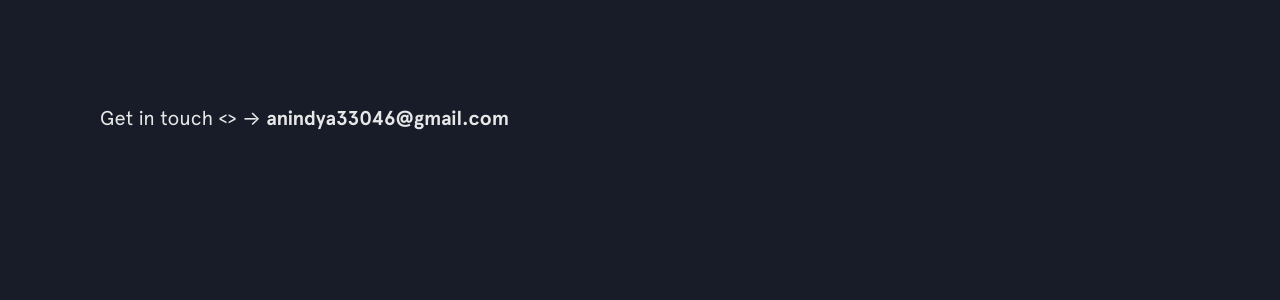
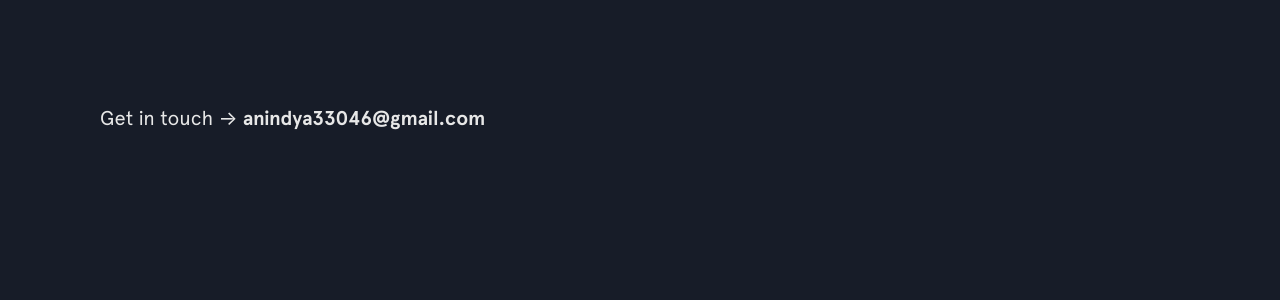
Before and after one commit to An1ndya/An1ndya.github.io, a Jekyll site: the page built from index.html, in a window 1280 px wide. Shown: the part 599-899 px from the top of the page. Built offline with Jekyll 4.4.1, drawn with Linux system fonts in a browser that asks for light colours; nearby versions of some CDN libraries.

Commit message:
trap and amends

```diff
--- a/_includes/intro.html
+++ b/_includes/intro.html
@@ -9,9 +9,8 @@
   </h2>
 
   <h3 class="intro__contact">
-    <span>Get in touch </span>
+    <span>Get in touch</span>
     <!--<span class="emoji pointer"></span>-->
-	<span><>
     <span>&rarr;</span>
       <a href="mailto:anindya33046@gmail.com" target="_blank" class="underline-link">anindya33046@gmail.com</a>
     </span>
--- a/_includes/top-button.html
+++ b/_includes/top-button.html
@@ -1,4 +1,4 @@
 <button id="top-button">
   <!--<img src="{{site.baseurl}}/img/emojis/pointing-up.png" alt="">-->
-  <span>&uarr;</span>
+  <h1><span>&uarr;</span><h1>
 </button>
--- a/js/main.js
+++ b/js/main.js
@@ -41,7 +41,8 @@ $(function() {
   });
 
   const hand = document.querySelector('.emoji.wave-hand');
-
+  if(hand)
+  {
     function waveOnLoad() {
       hand.classList.add('wave');
       setTimeout(function() {
@@ -60,6 +61,7 @@ $(function() {
     hand.addEventListener('mouseout', function() {
       hand.classList.remove('wave');
     });
+  }
 
   window.sr = ScrollReveal({
     reset: false,
```
Lines whose indentation alone changed are shown as unchanged.
